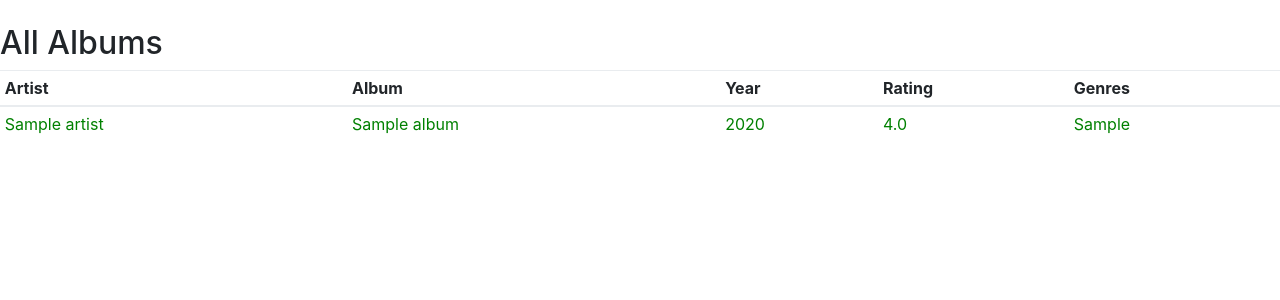
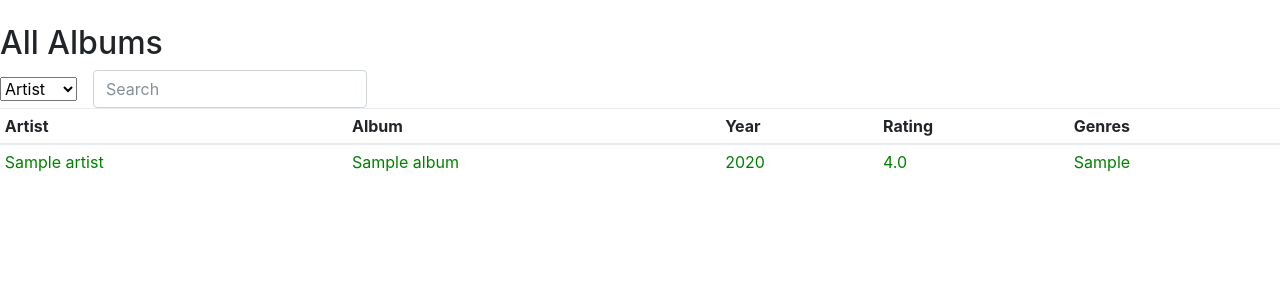
Before and after one commit to sierracodes/music-tracker, a Django app: page /tracker/ in a window 1280 px wide. Shown: the part 56-356 px from the top of the page. Run offline with Django 3.2, Linux system fonts and the light colour scheme; tables that the repository leaves empty hold one stand-in row (values such as "Sample post"); some libraries are stand-ins or nearby versions.

Commit message:
Add basic filtering/searching functionality to index view

```diff
--- /dev/null
+++ b/mutrack/tracker/static/tracker/script.js
@@ -0,0 +1,38 @@
+
+
+// Case-insensitive contains selector
+jQuery.expr[':'].containsNoCase = function(a, i, m) {
+  return jQuery(a).text().toUpperCase()
+      .indexOf(m[3].toUpperCase()) >= 0;
+};
+
+
+// Attach event handlers for search inputs
+$("#album-search").keyup(filterAlbums);
+
+function filterAlbums(event) {
+  var text = event.target.value;
+
+  var selectingOn = $("#search-selector").val();
+
+  if (selectingOn === "artist") {
+    var match = $(".artist-cell:containsNoCase('text')".replace('text', text));
+    var nomatch = $(".artist-cell:not(.artist-cell:containsNoCase('text'))".replace('text', text));
+  }
+  else if (selectingOn === "album") {
+    var match = $(".album-cell:containsNoCase('text')".replace('text', text));
+    var nomatch = $(".album-cell:not(.album-cell:containsNoCase('text'))".replace('text', text));
+  }
+  else if (selectingOn === "year") {
+    var match = $(".year-cell:containsNoCase('text')".replace('text', text));
+    var nomatch = $(".year-cell:not(.year-cell:containsNoCase('text'))".replace('text', text));
+  }
+  else if (selectingOn === "genres") {
+    var match = $(".genre-cell:containsNoCase('text')".replace('text', text));
+    var nomatch = $(".genre-cell:not(.genre-cell:containsNoCase('text'))".replace('text', text));
+  }
+  match.parents('tr').show();
+  nomatch.parents('tr').hide();
+
+
+}
--- a/mutrack/tracker/templates/tracker/base-bootstrap.html
+++ b/mutrack/tracker/templates/tracker/base-bootstrap.html
@@ -48,5 +48,7 @@
     <script src="https://code.jquery.com/jquery-3.2.1.slim.min.js" integrity="sha384-KJ3o2DKtIkvYIK3UENzmM7KCkRr/rE9/Qpg6aAZGJwFDMVNA/GpGFF93hXpG5KkN" crossorigin="anonymous"></script>
     <script src="https://cdnjs.cloudflare.com/ajax/libs/popper.js/1.12.3/umd/popper.min.js" integrity="sha384-vFJXuSJphROIrBnz7yo7oB41mKfc8JzQZiCq4NCceLEaO4IHwicKwpJf9c9IpFgh" crossorigin="anonymous"></script>
     <script src="https://maxcdn.bootstrapcdn.com/bootstrap/4.0.0-beta.2/js/bootstrap.min.js" integrity="sha384-alpBpkh1PFOepccYVYDB4do5UnbKysX5WZXm3XxPqe5iKTfUKjNkCk9SaVuEZflJ" crossorigin="anonymous"></script>
+    {% block end-of-body %}
+    {% endblock %}
   </body>
 </html>
--- a/mutrack/tracker/templates/tracker/index.html
+++ b/mutrack/tracker/templates/tracker/index.html
@@ -13,6 +13,22 @@
 
 <h2>All Albums</h2>
 
+<form class="form-inline">
+  <div class="form-group">
+    <select id="search-selector">
+      <option value="artist">Artist</option>
+      <option value="album">Album</option>
+      <option value="year">Year</option>
+      <option value="genres">Genres</option>
+    </select>
+  </div>
+  <div class="form-group mx-sm-3">
+      <label for="album-search" class="sr-only">Search</label>
+      <input type="search" class="form-control" id="album-search" placeholder="Search">
+  </div>
+</form>
+
+
 <div class="table-responsive">
   <table class="table table-hover table-sm">
     <thead>
@@ -27,15 +43,15 @@
     <tbody>
       {% for album in album_list %}
       <tr>
-        <td><a class="block-anchor" href="{% url 'tracker:album' album.artist.quoted_name album.quoted_name %}">
+        <td><a class="block-anchor artist-cell" href="{% url 'tracker:album' album.artist.quoted_name album.quoted_name %}">
           {{ album.artist.name }}</a></td>
-        <td><a class="block-anchor" href="{% url 'tracker:album' album.artist.quoted_name album.quoted_name %}">
+        <td><a class="block-anchor album-cell" href="{% url 'tracker:album' album.artist.quoted_name album.quoted_name %}">
           {{ album.name }}</a></td>
-        <td><a class="block-anchor" href="{% url 'tracker:album' album.artist.quoted_name album.quoted_name %}">
+        <td><a class="block-anchor year-cell" href="{% url 'tracker:album' album.artist.quoted_name album.quoted_name %}">
           {{ album.year }}</a></td>
         <td><a class="block-anchor" href="{% url 'tracker:album' album.artist.quoted_name album.quoted_name %}">
           {{ album.rating }}</a></td>
-        <td><a class="block-anchor" href="{% url 'tracker:album' album.artist.quoted_name album.quoted_name %}">
+        <td><a class="block-anchor genre-cell" href="{% url 'tracker:album' album.artist.quoted_name album.quoted_name %}">
           {{ album.secondary_genres }}</a></td>
       </tr>
       {% endfor %}
@@ -46,3 +62,9 @@
 
 
 {% endblock %}
+
+
+{# Load some extra javasctipt #}
+{% block end-of-body %}
+<script type="text/javascript" src="{% static 'tracker/script.js' %}"></script>
+{% endblock %}
```
